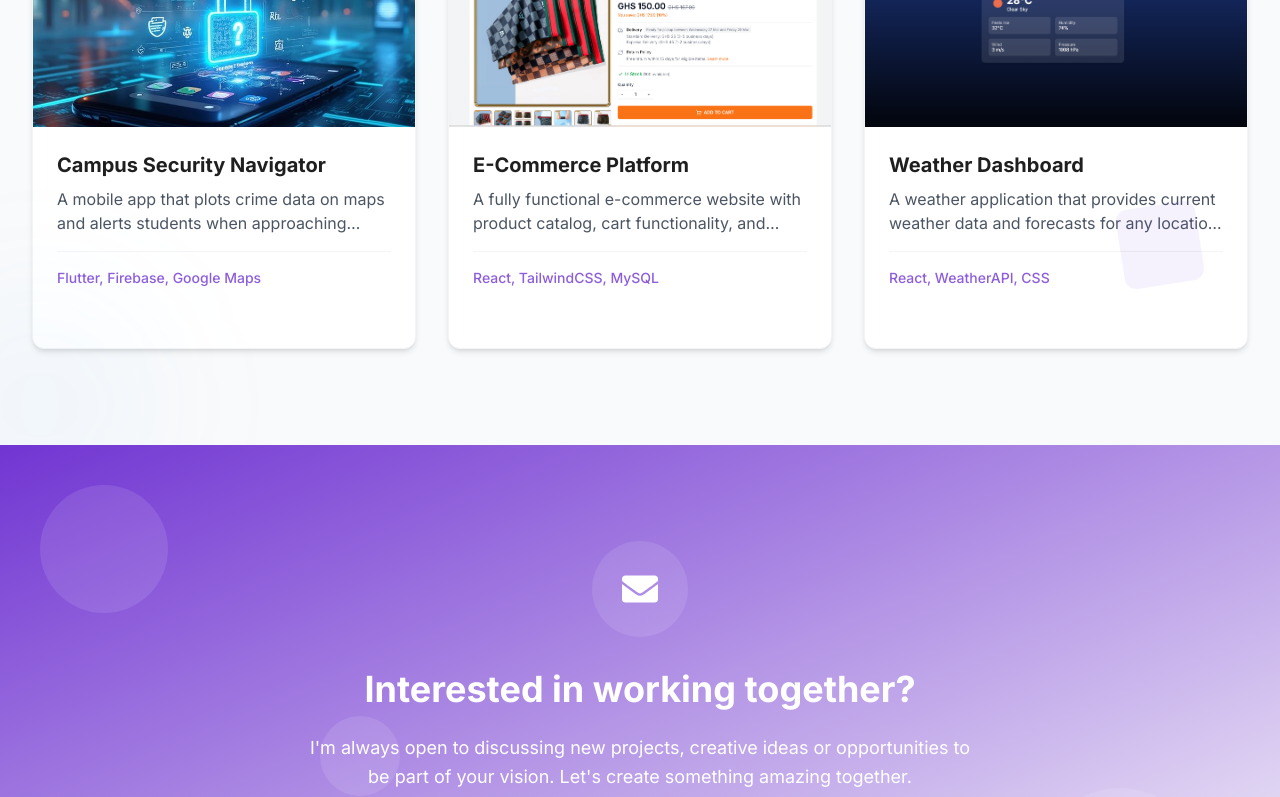
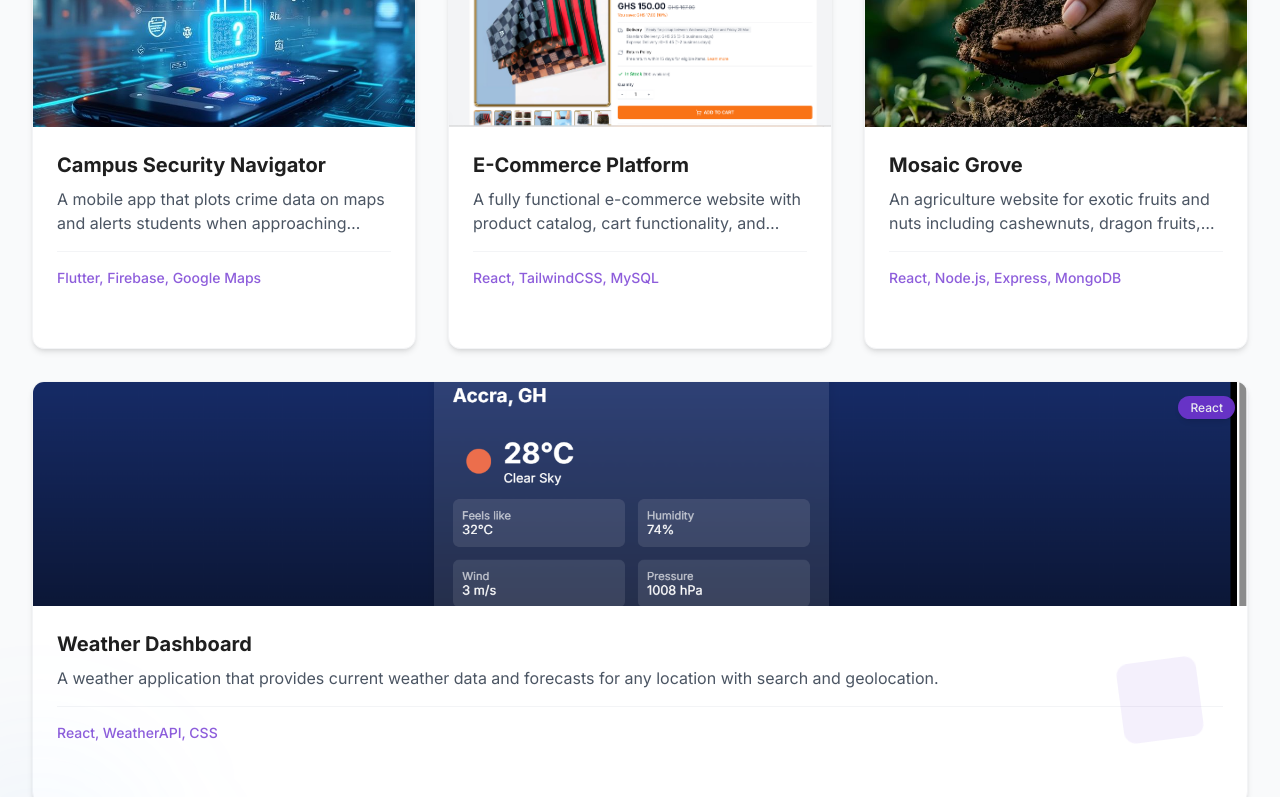
Before and after one commit to GhOsCoDeR/adams-portfolio, a React (Vite) app: page / in a window 1280 px wide. Shown: the part 1760-2557 px from the top of the page. Built offline with nearby package versions, Linux system fonts and the light colour scheme.

Commit message:
Add Mosaic Grove project with custom agriculture image

```diff
--- a/src/pages/Home.jsx
+++ b/src/pages/Home.jsx
@@ -586,8 +586,23 @@ const Home = () => {
               <motion.div
                 initial={{ opacity: 0, y: 20 }}
                 whileInView={{ opacity: 1, y: 0 }}
+                transition={{ duration: 0.5, delay: 0.3 }}
+                viewport={{ once: true }}
+              >
+                <ProjectCard
+                  title="Mosaic Grove"
+                  description="An agriculture website for exotic fruits and nuts including cashewnuts, dragon fruits, tigernuts, and wanbugu apples."
+                  tech="React, Node.js, Express, MongoDB"
+                  image="/images/mosaic/agriculture.jpg"
+                />
+              </motion.div>
+
+              <motion.div
+                initial={{ opacity: 0, y: 20 }}
+                whileInView={{ opacity: 1, y: 0 }}
                 transition={{ duration: 0.5, delay: 0.4 }}
                 viewport={{ once: true }}
+                className="lg:col-span-3"
               >
                 <ProjectCard
                   title="Weather Dashboard"
--- a/src/pages/Projects.jsx
+++ b/src/pages/Projects.jsx
@@ -30,6 +30,19 @@ const Projects = () => {
       links: {
         github: 'https://github.com/GhOsCoDeR/HopAndShop_main.git',
         live: 'https://ecommerce-demo.example.com'
+      },
+      featured: true
+    },
+    {
+      id: 3,
+      title: 'Mosaic Grove',
+      description: 'An agriculture website for exotic fruits and nuts including cashewnuts, dragon fruits, tigernuts, and wanbugu apples. Features product listings, growing guides, and online ordering.',
+      image: '/images/mosaic/agriculture.jpg',
+      technologies: ['React', 'Node.js', 'Express', 'MongoDB'],
+      category: 'web',
+      links: {
+        github: 'https://github.com/GhOsCoDeR/mosaic-grove.git',
+        live: 'https://mosaic-grove.example.com'
       },
       featured: true
     },
```
Also changed, not shown: public/images/mosaic/agriculture.jpg (added).
